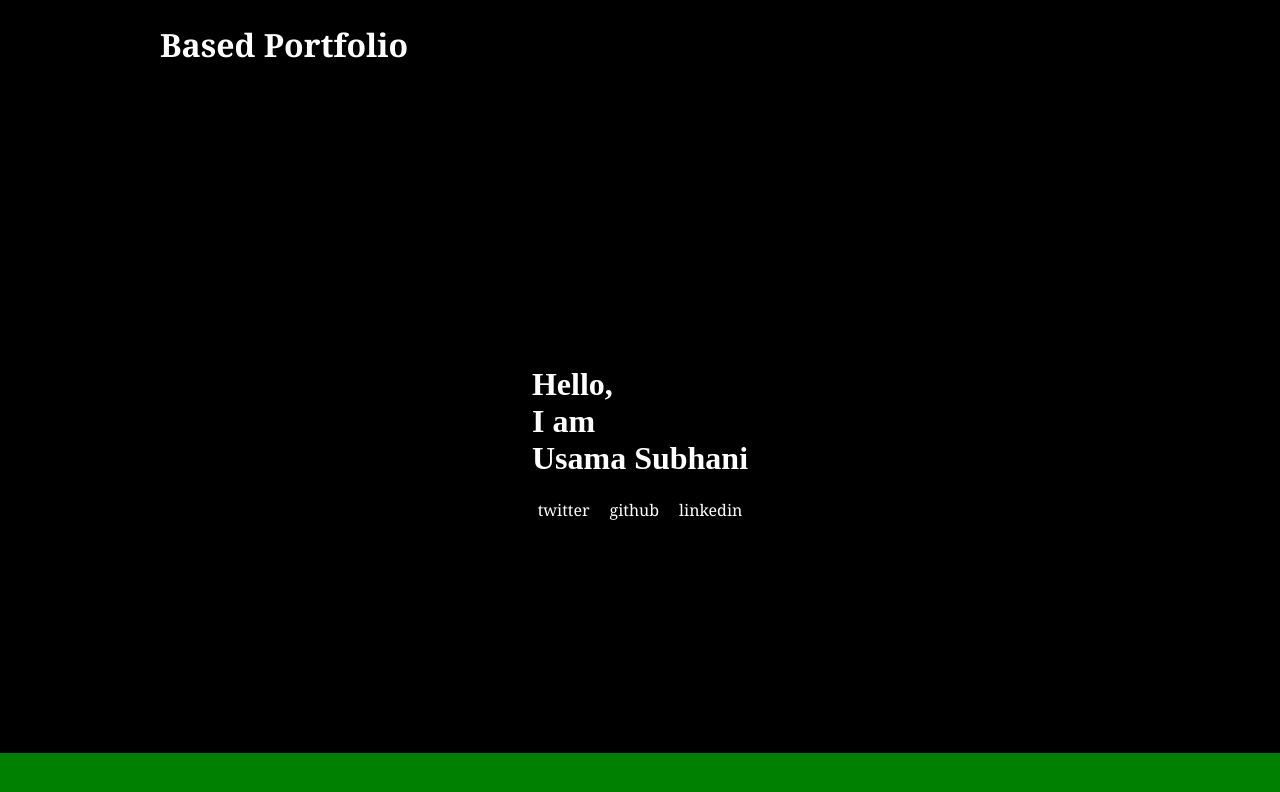
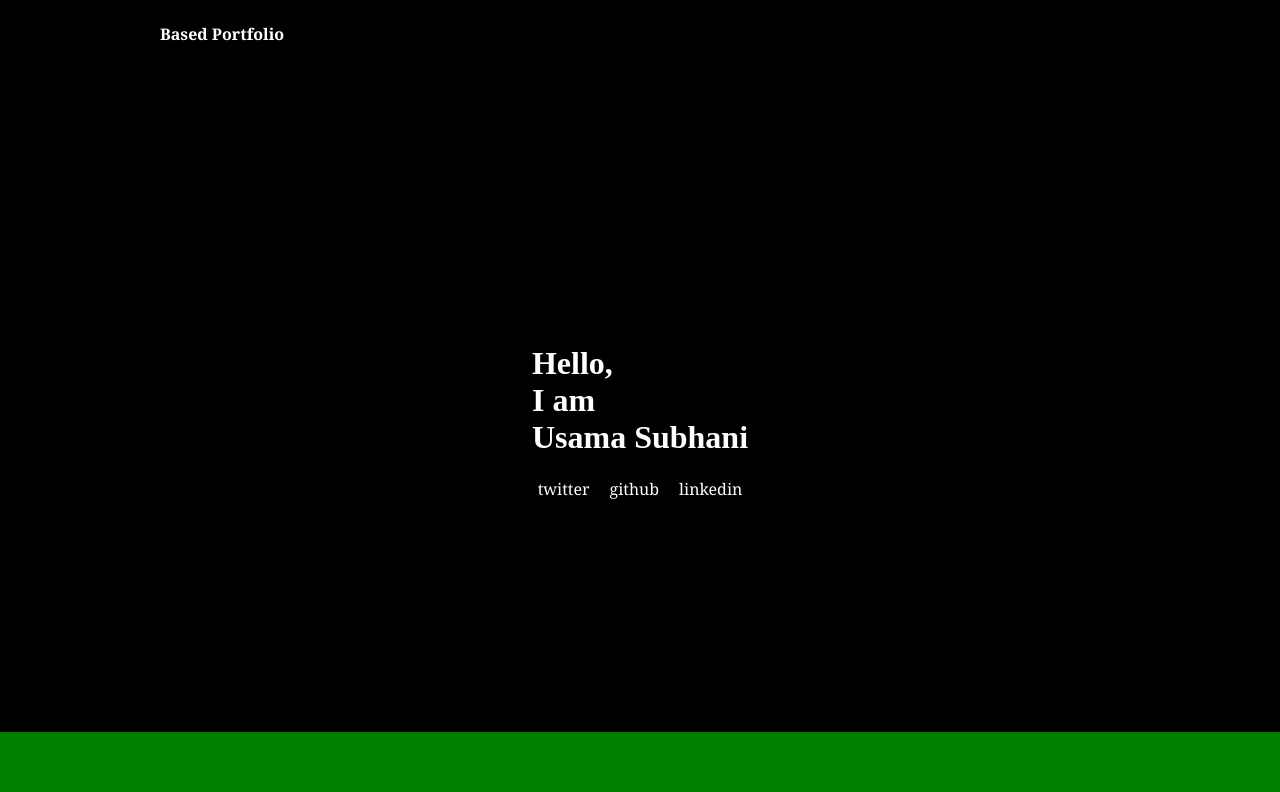
Before and after one commit to usamasubhani/portfolio, a Gatsby site: page / in a window 1280 px wide. Shown: the top 792 px of the page. Built offline with nearby package versions, Linux system fonts and the light colour scheme; Gatsby itself is replaced by a stand-in of ours.

Commit message:
Reduce text size

```diff
--- a/src/components/header.tsx
+++ b/src/components/header.tsx
@@ -19,7 +19,7 @@ const Header: React.FC<Props> = ({ siteTitle }: Props) => (
         padding: `1.45rem 1.0875rem`,
       }}
     >
-      <h1 style={{ margin: 0 }}>
+      <h4 style={{ margin: 0 }}>
         <Link
           to="/"
           style={{
@@ -29,7 +29,7 @@ const Header: React.FC<Props> = ({ siteTitle }: Props) => (
         >
           {siteTitle}
         </Link>
-      </h1>
+      </h4>
     </div>
   </header>
 );
```
